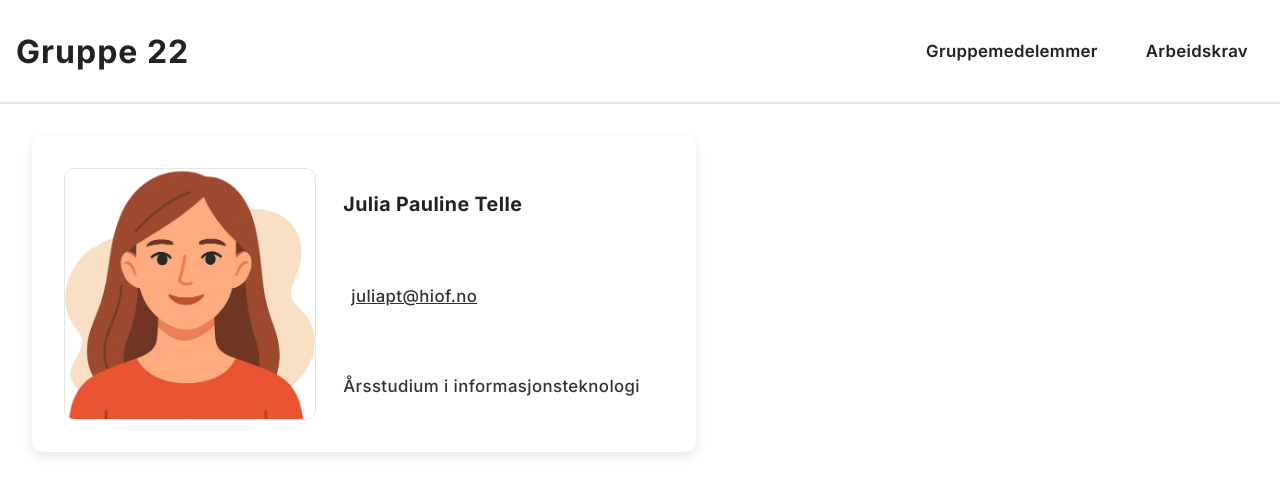
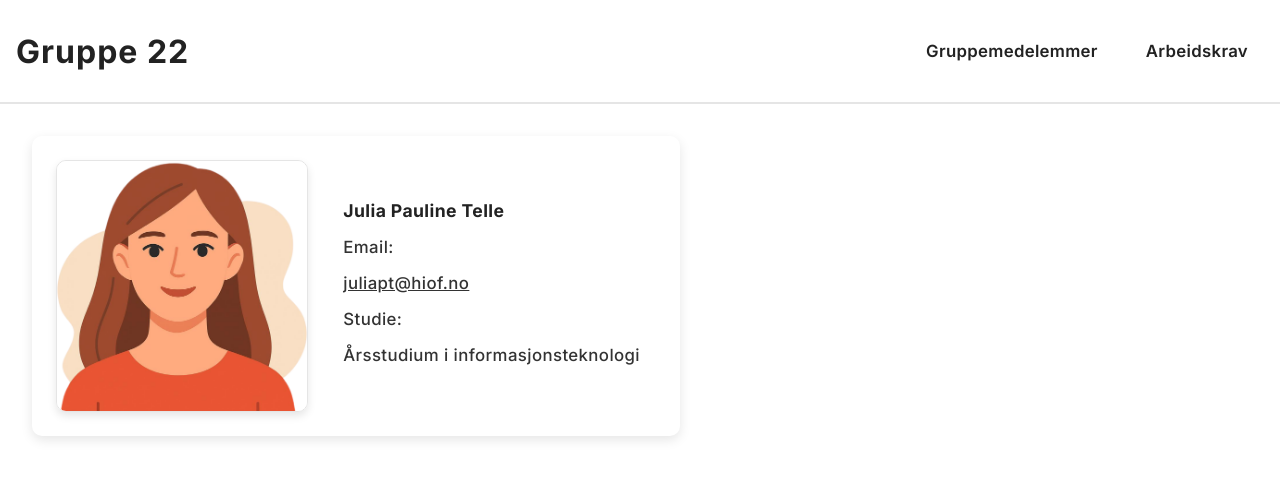
Before and after one commit to therealfunkjoy/arbeidskrav-4, a React app in the folder frontend/: page / in a window 1280 px wide. Shown: the top 494 px of the page. Built offline with nearby package versions, Linux system fonts and the light colour scheme; the HTML template or start-up script is replaced by a standard one.

Commit message:
Fikser css

```diff
--- a/frontend/src/components/JuliaProfile.jsx
+++ b/frontend/src/components/JuliaProfile.jsx
@@ -9,19 +9,22 @@ Jeg har derfor valgt å bytte navnet på komponentet til: "JuliaProfile.jsx"
 */
 
 import MemberAvatar from '../assets/MemberAvatarJulia.png'
-import '../Style/julia-profile.css'
+import '../style/julia-profile.css'
 
 export default function JuliaProfile() {
+
     return (
         <section className='member-section-julia'>
             {/* Kilde for "Legge til bilde i html" i dokumentet: Kilder_Julia.txt */}
-            <img src={MemberAvatar} id='avatar-img-julia' />
+            <img src={MemberAvatar} id='avatar-img-julia' alt="Avatar image of Julia" />
 
             <section id='member-container-julia'>
                 <h3>Julia Pauline Telle</h3>
 
+                <h4>Email:</h4>
                 {/* Kilde for "Legge til mail link" i dokumentet: Kilder_Julia.txt */}
                 <p><a href='mailto:juliapt@hiof.no'>juliapt@hiof.no</a></p>
+                <h4>Studie:</h4>
                 <p>Årsstudium i informasjonsteknologi</p>
             </section>
 
--- a/frontend/src/index.css
+++ b/frontend/src/index.css
@@ -9,7 +9,7 @@
   --normal-text-color: #333;
   --btn-text-color: #fff;
 
-  /* Color */
+  /* Colors */
   --border-color: #e5e5e5;
 }
 
--- a/frontend/src/style/julia-profile.css
+++ b/frontend/src/style/julia-profile.css
@@ -2,8 +2,10 @@
     display: flex;
     flex-direction: row;
     justify-content: space-between;
+    align-items: center;
 
-    padding: 2rem;
+    padding: 1.5rem;
+    gap: 1rem;
 
     /* Hvor stor burde profilkortet være? */
     width: 600px;
@@ -22,6 +24,7 @@
 
     border-radius: 10px;
     border: 1px solid var(--border-color);
+    box-shadow: 0 4px 8px rgba(0, 0, 0, 0.1);
 }
 
 #member-container-julia {
@@ -29,32 +32,40 @@
     flex-direction: column;
     justify-content: space-between;
 
-    gap: 1rem;
     padding: 1rem;
+    gap: 0.5rem;
 
-    font-size: var(--font-size-base)
+    font-size: var(--font-size-base);
 }
 
 #member-container-julia h3 {
     color: var(--heading-text-color);
+    font-size: var(--font-size-h3);
     font-weight: 700;
     letter-spacing: 0.4px;
 
-    padding: 0.5rem;
+    margin-bottom: 0.5rem;
+}
+
+#member-container-julia h4 {
+    color: var(--normal-text-color);
+    font-size: var(--font-size-base);
+    letter-spacing: 0.4px;
+    font-weight: 500;
 }
 
 #member-container-julia p {
     color: var(--normal-text-color);
+    font-size: var(--font-size-base);
     letter-spacing: 0.4px;
     font-weight: 500;
 
-    padding: 0.5rem;
+    padding: 0.5rem 0;
 }
 
 #member-container-julia p a {
-    padding: 0.5rem;
-
     color: var(--normal-text-color);
+    font-size: var(--font-size-base);
     text-decoration: underline;
     font-weight: 500;
     letter-spacing: 0.4px;
@@ -62,6 +73,5 @@
 
 #member-container-julia p a:hover {
     background-color: #c9c9c9;
-    padding: 0.5rem;
     border-radius: 6px;
 }
```
Also changed, not shown: 1 other file (tests, documents, lock files or other folders).
